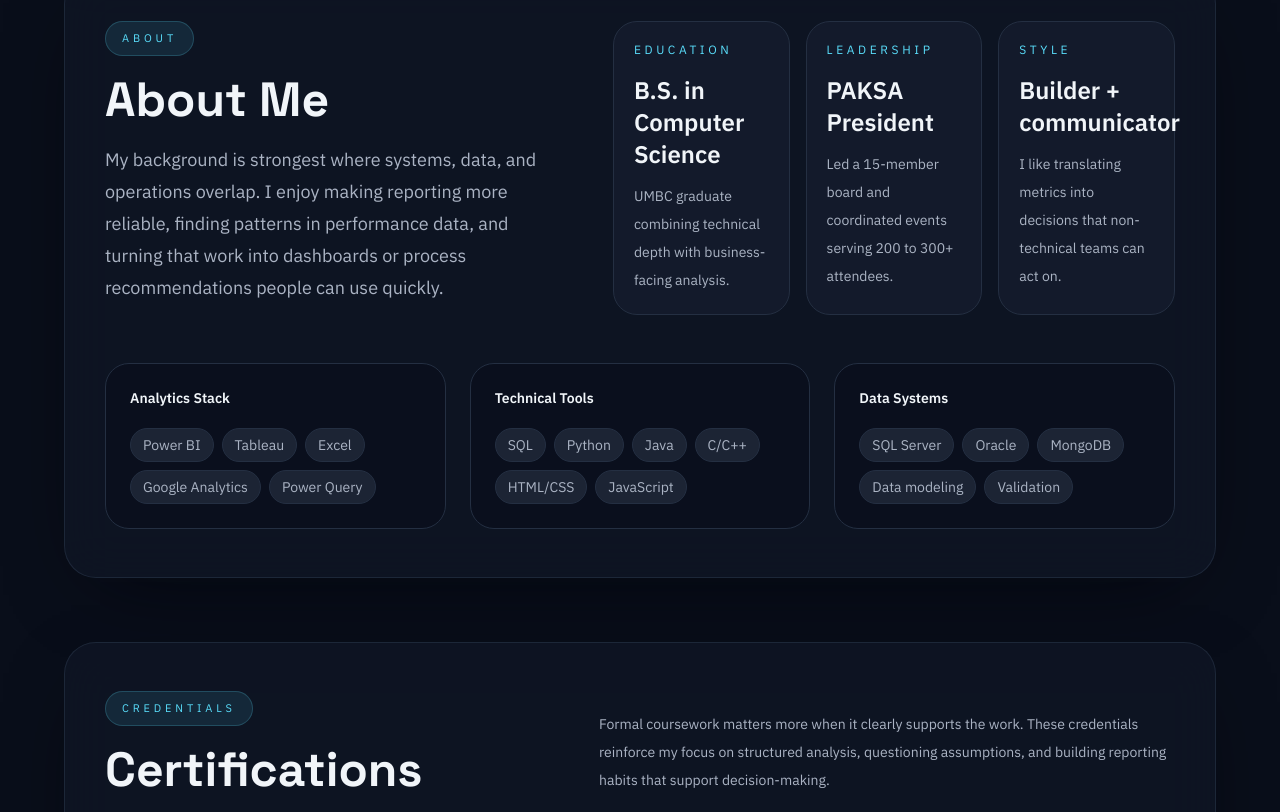
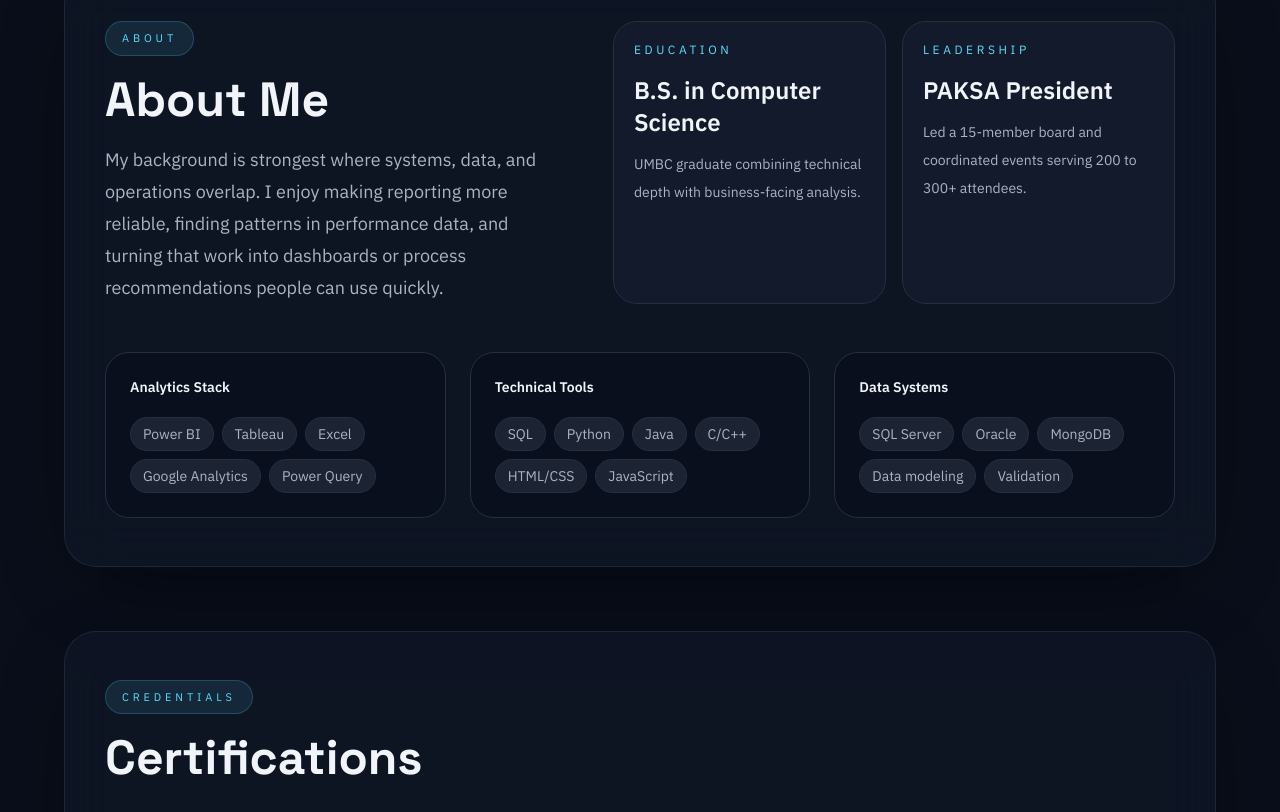
Before and after one commit to sidra733/sidra733.github.io, a React app: page / in a window 1280 px wide. Shown: the part 868-1680 px from the top of the page. Built offline with nearby package versions, Linux system fonts and the light colour scheme; the HTML template or start-up script is replaced by a standard one.

Commit message:
Remove extra portfolio copy blocks

```diff
--- a/src/components/About.tsx
+++ b/src/components/About.tsx
@@ -24,11 +24,6 @@ const highlights = [
     value: "PAKSA President",
     detail: "Led a 15-member board and coordinated events serving 200 to 300+ attendees.",
   },
-  {
-    label: "Style",
-    value: "Builder + communicator",
-    detail: "I like translating metrics into decisions that non-technical teams can act on.",
-  },
 ];
 
 const About = () => {
@@ -49,7 +44,7 @@ const About = () => {
               </p>
             </div>
 
-            <div className="grid gap-4 md:grid-cols-3">
+            <div className="grid gap-4 md:grid-cols-2">
               {highlights.map((item) => (
                 <div key={item.label} className="rounded-[1.5rem] border border-border bg-secondary/35 p-5">
                   <p className="text-xs uppercase tracking-[0.3em] text-primary">{item.label}</p>
--- a/src/components/Certifications.tsx
+++ b/src/components/Certifications.tsx
@@ -18,16 +18,11 @@ const Certifications = () => {
     <section id="certifications" className="px-4 py-8 md:px-6">
       <div className="mx-auto max-w-6xl">
         <div className="section-shell px-6 py-10 md:px-10 md:py-12">
-          <div className="flex flex-col gap-4 md:flex-row md:items-end md:justify-between">
+          <div>
             <div>
               <div className="eyebrow">Credentials</div>
               <h2 className="mt-5 text-4xl font-bold text-foreground md:text-5xl">Certifications</h2>
             </div>
-            <p className="max-w-xl text-sm leading-7 text-muted-foreground">
-              Formal coursework matters more when it clearly supports the work. These credentials
-              reinforce my focus on structured analysis, questioning assumptions, and building
-              reporting habits that support decision-making.
-            </p>
           </div>
 
           <div className="mt-10 grid gap-6 md:grid-cols-2">
--- a/src/components/Projects.tsx
+++ b/src/components/Projects.tsx
@@ -50,7 +50,7 @@ const Projects = () => {
     <section id="projects" className="px-4 py-8 md:px-6">
       <div className="mx-auto max-w-6xl">
         <div className="section-shell px-6 py-10 md:px-10 md:py-12">
-          <div className="flex flex-col gap-4 md:flex-row md:items-end md:justify-between">
+          <div>
             <div className="max-w-2xl">
               <div className="eyebrow">Projects</div>
               <h2 className="mt-5 text-4xl font-bold text-foreground md:text-5xl">Projects</h2>
@@ -59,10 +59,6 @@ const Projects = () => {
                 metric, structure the data, and present the result in a way a team can actually use.
               </p>
             </div>
-            <p className="max-w-sm text-sm leading-7 text-muted-foreground">
-              My portfolio mixes analysis, operations thinking, and interface work because I often
-              operate between the data layer and the people consuming it.
-            </p>
           </div>
 
           <div className="mt-10 grid gap-6 xl:grid-cols-3">
```
